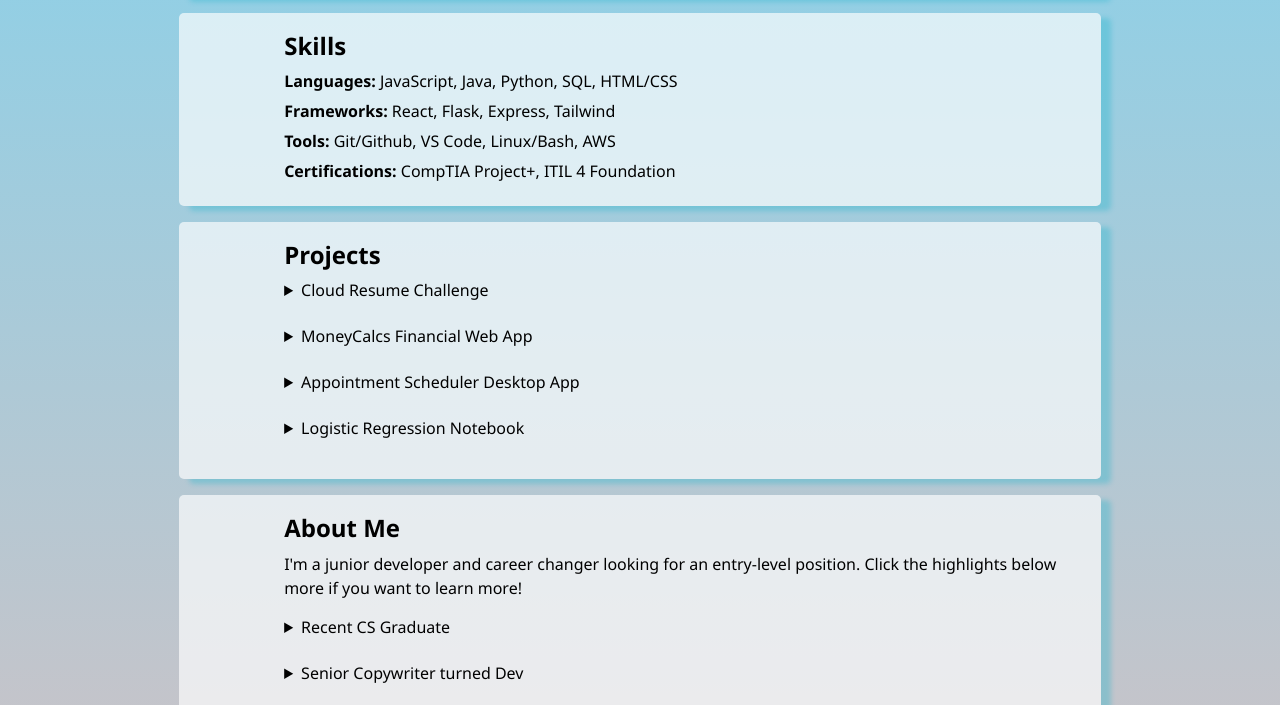
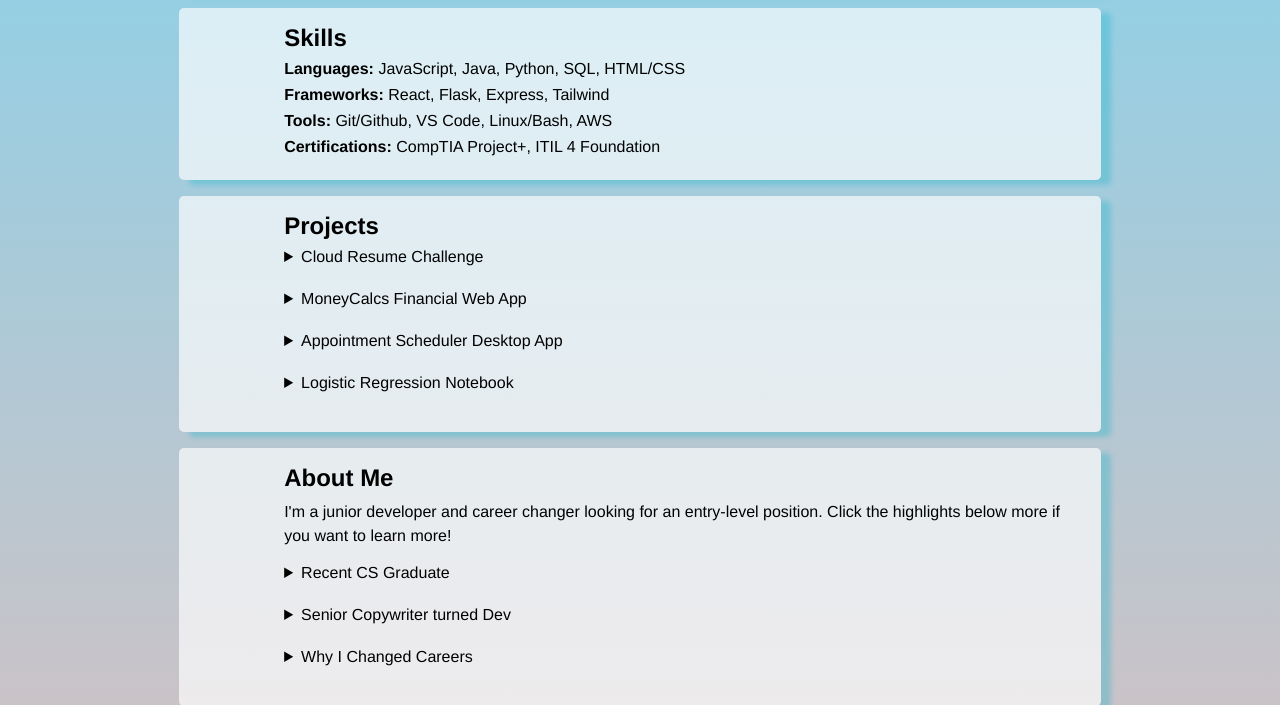
Before and after one commit to ThomBator/cloud-resume, a plain HTML site: page index.html in a window 1280 px wide. Shown: the part 286-991 px from the top of the page. Drawn offline with Linux system fonts and the light colour scheme.

Commit message:
changed font style

```diff
--- a/style.css
+++ b/style.css
@@ -8,7 +8,7 @@
 }
 
 body {
-  font-family: "Segoe UI", Tahoma, Geneva, Verdana, sans-serif;
+  font-family: Helvetica, sans-serif;
   background-image: linear-gradient(rgb(128, 211, 238), rgb(216, 192, 192));
   display: flex;
   flex-direction: column;
```
